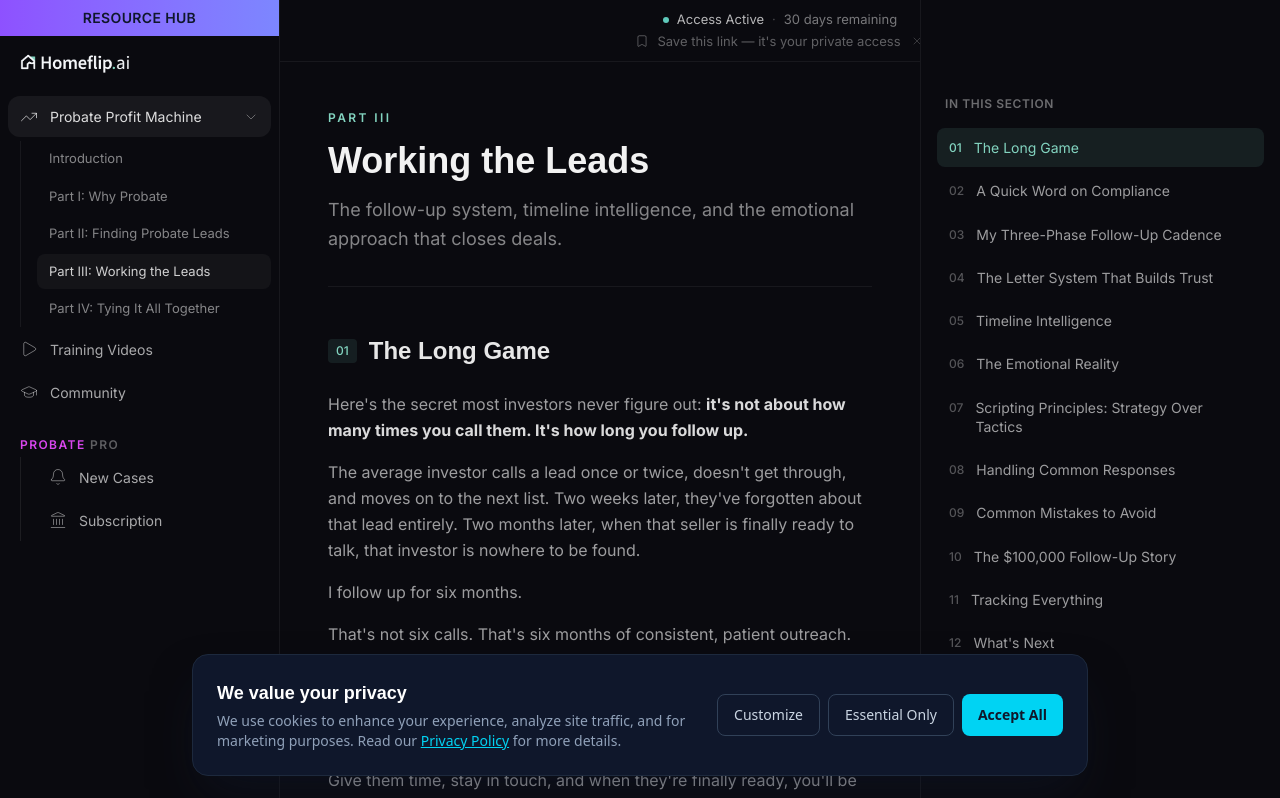
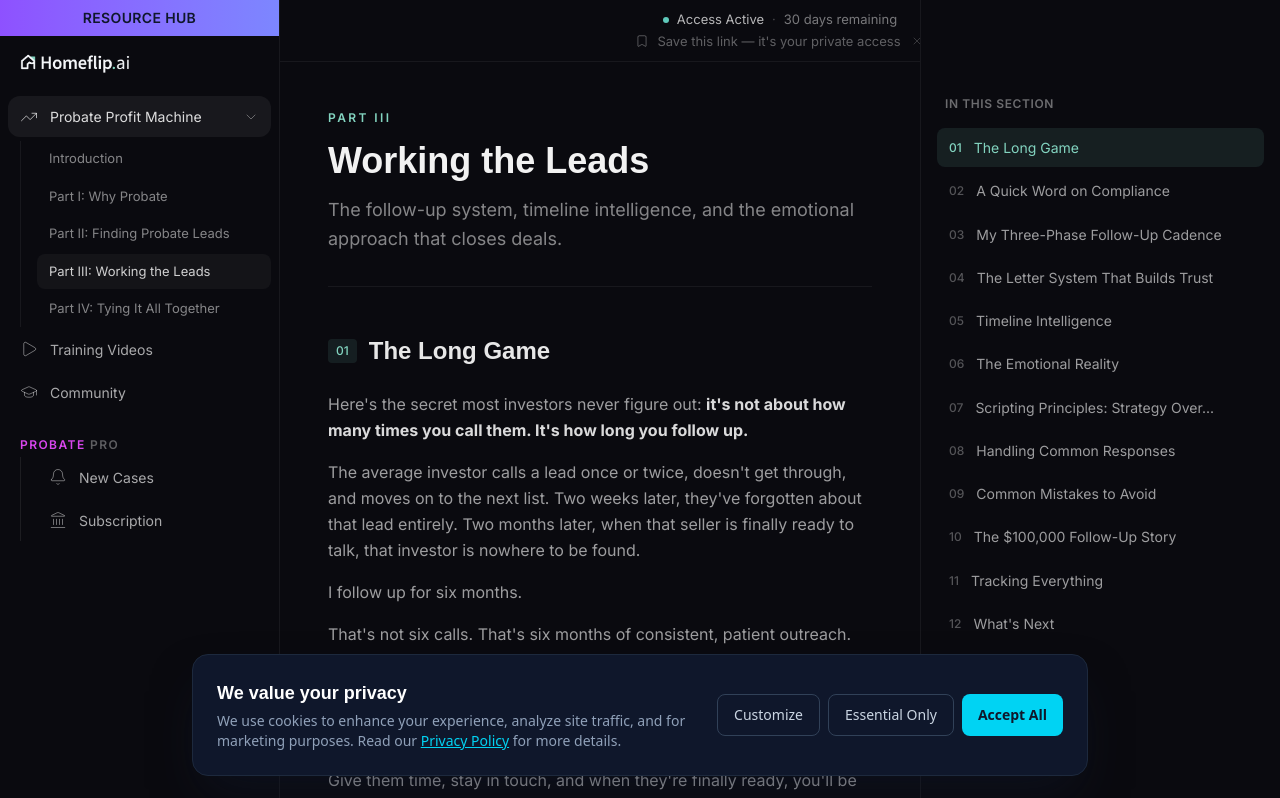
Before and after one commit to wbxprops/homeflip-web, a Next.js app: page /hub/1/guide/part-3 in a window 1280 px wide. Shown: the top 798 px of the page. Built offline with nearby package versions, Linux system fonts and the light colour scheme; no server answers; a web font is replaced by a local one.

Commit message:
Truncate nav titles to 36 chars with ellipsis

```diff
--- a/src/components/hub/SectionNavigator.tsx
+++ b/src/components/hub/SectionNavigator.tsx
@@ -14,6 +14,11 @@ interface SectionNavigatorProps {
 }
 
 export function SectionNavigator({ parts, activePart, onPartClick }: SectionNavigatorProps) {
+  const truncateTitle = (title: string, maxLength: number = 36) => {
+    if (title.length <= maxLength) return title;
+    return title.slice(0, maxLength).trimEnd() + '...';
+  };
+
   return (
     <div className="h-full overflow-y-auto p-4">
       <p className="text-xs font-semibold uppercase tracking-wider mb-4 px-2" style={{ color: 'rgba(255,255,255,0.4)' }}>
@@ -32,6 +37,7 @@ export function SectionNavigator({ parts, activePart, onPartClick }: SectionNavi
                   ? 'bg-[#83d4c0]/10'
                   : 'hover:bg-white/[0.04]'
               }`}
+              title={part.title}
             >
               <div className="flex items-start gap-3">
                 <span
@@ -44,7 +50,7 @@ export function SectionNavigator({ parts, activePart, onPartClick }: SectionNavi
                   className="text-sm leading-snug"
                   style={{ color: isActive ? '#83d4c0' : 'rgba(255,255,255,0.6)' }}
                 >
-                  {part.title}
+                  {truncateTitle(part.title)}
                 </span>
               </div>
             </button>
```
